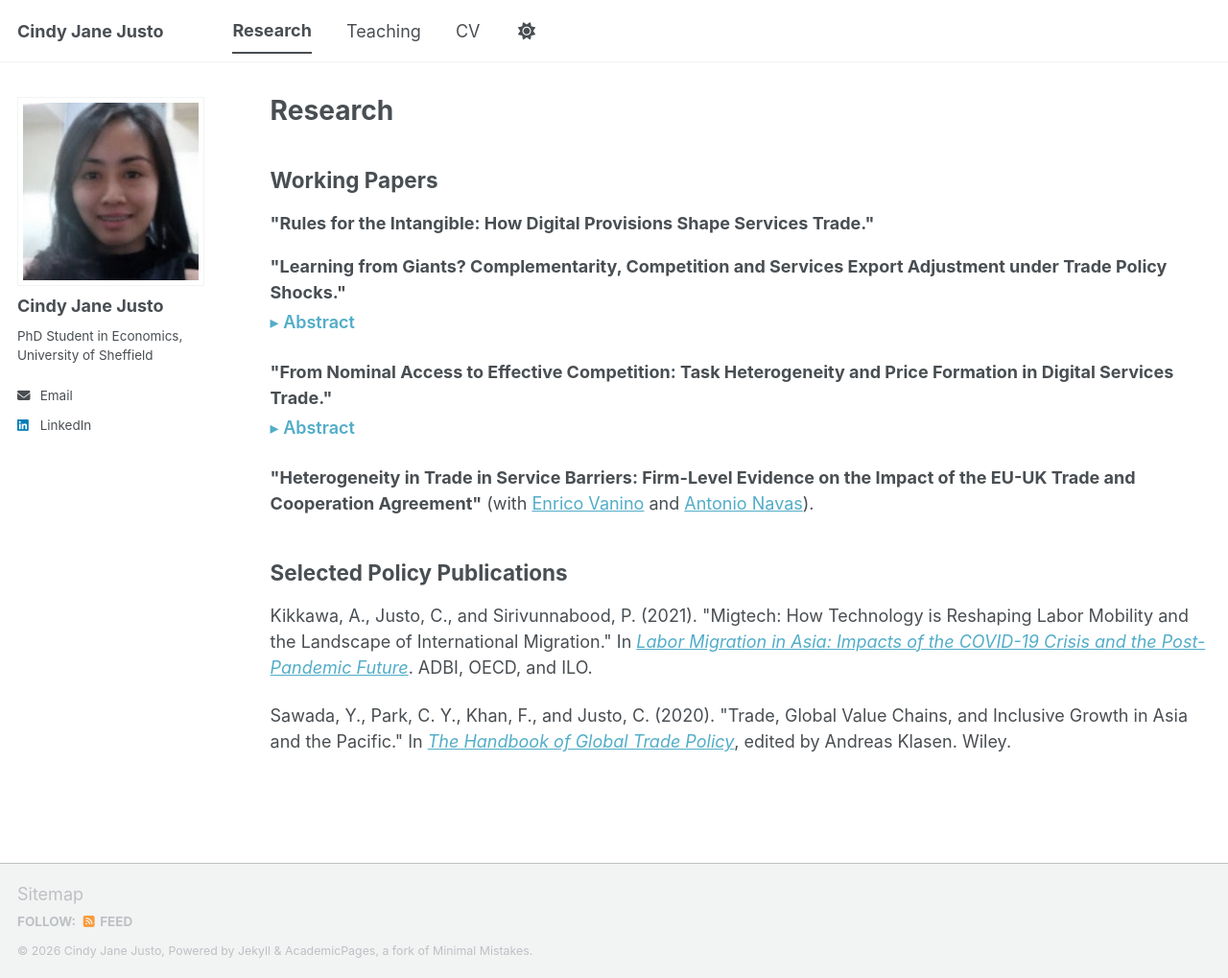
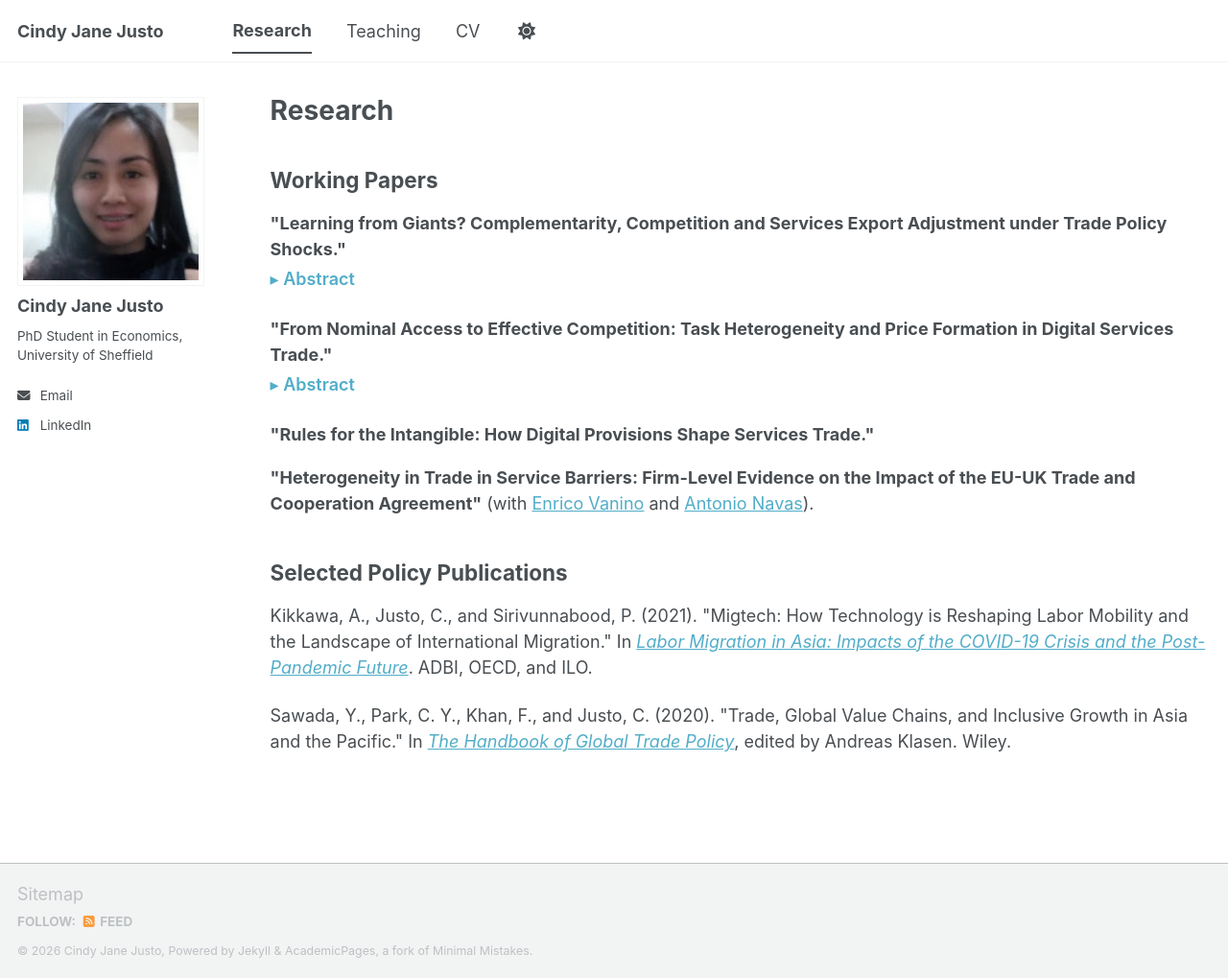
Before and after one commit to cindyjusto/cindyjusto.github.io, a Jekyll site: the page built from _pages/publications.html, in a window 1280 px wide and 1019 px high. Shown: the whole window at 96% size. Built offline with Jekyll 4.4.1, drawn with Linux system fonts in a browser that asks for light colours; a script bundle is joined from its source files by our own code; library files that are not in the unit come from our copies.

Commit message:
Update publications.html

```diff
--- a/_pages/publications.html
+++ b/_pages/publications.html
@@ -22,8 +22,6 @@ details.abstract > p { margin-top: 0; text-align: justify; }
 
 <h2>Working Papers</h2>
 
-<p class="paper-title"><strong>"Rules for the Intangible: How Digital Provisions Shape Services Trade."</strong></p>
-
 <p class="paper-title"><strong>"Learning from Giants? Complementarity, Competition and Services Export Adjustment under Trade Policy Shocks."</strong></p>
 
 <details class="abstract">
@@ -38,6 +36,8 @@ details.abstract > p { margin-top: 0; text-align: justify; }
   <p>This paper examines how access to a global workforce translates into competition and prices in digital services trade. Using winning and losing bids from an online labour platform, I find that entry rises much less than proportionately with a project's qualified supplier pool and is lower where suppliers' skill portfolios are more dissimilar. Nominal access to global supply tends to overstate the competition a buyer faces. Where buyers solicit bids, thicker contests clear at lower prices. Buyers gain from selecting among more offers, with little evidence that suppliers uniformly shade their bids. Where buyers instead post a take-it-or-leave-it price, awards settle at that price, consistent with buyer price-setting power. Conditional on price and track record, foreign suppliers are less likely to win, consistent with home bias. Suppliers previously awarded a project by the buyer are substantially more likely to win. Neither the price response nor the foreign disadvantage, however, varies systematically with task complexity. A procurement framework rationalises how entry responds to the qualified pool and how prices respond to entry. The findings suggest that supplier substitutability, buyers' market power, relational capital, and cross-border frictions shape the division of gains from digital services trade.</p>
 </details>
 
+<p class="paper-title"><strong>"Rules for the Intangible: How Digital Provisions Shape Services Trade."</strong></p>
+
 <p class="paper-title"><strong>"Heterogeneity in Trade in Service Barriers: Firm-Level Evidence on the Impact of the EU-UK Trade and Cooperation Agreement"</strong> (with <a href="https://sheffield.ac.uk/economics/staff/academic/enrico-vanino">Enrico Vanino</a> and <a href="https://sheffield.ac.uk/economics/staff/academic/antonio-navas">Antonio Navas</a>).</p>
 
 <h2>Selected Policy Publications</h2>
```
